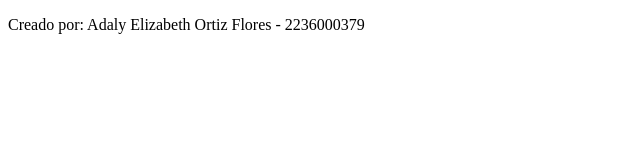
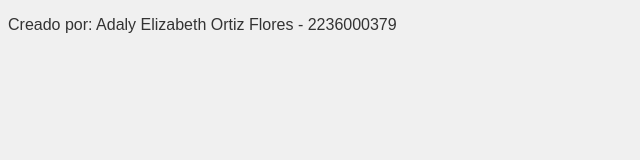
Before and after one commit to adalyor/mi_sitio_web, a plain HTML site: page index.html in a window 1280 px wide. Shown: the whole page, without its empty margins (0-640 px from the left). Drawn offline with Linux system fonts and the light colour scheme.

Commit message:
Agregado archivo de estilos CSS

```diff
--- a/index.html
+++ b/index.html
@@ -3,6 +3,7 @@
 <head>
     <meta charset="UTF-8">
     <meta name="viewport" content="width=device-width, initial-scale=1.0">
+    <link rel="stylesheet" href="styles.css">
     <title>Document</title>
 </head>
 <body>
--- /dev/null
+++ b/styles.css
@@ -0,0 +1,6 @@
+body {
+    font-family: Arial,
+    sans-serif;
+    background-color: #f0f0f0;
+    color: #333;
+}
```
